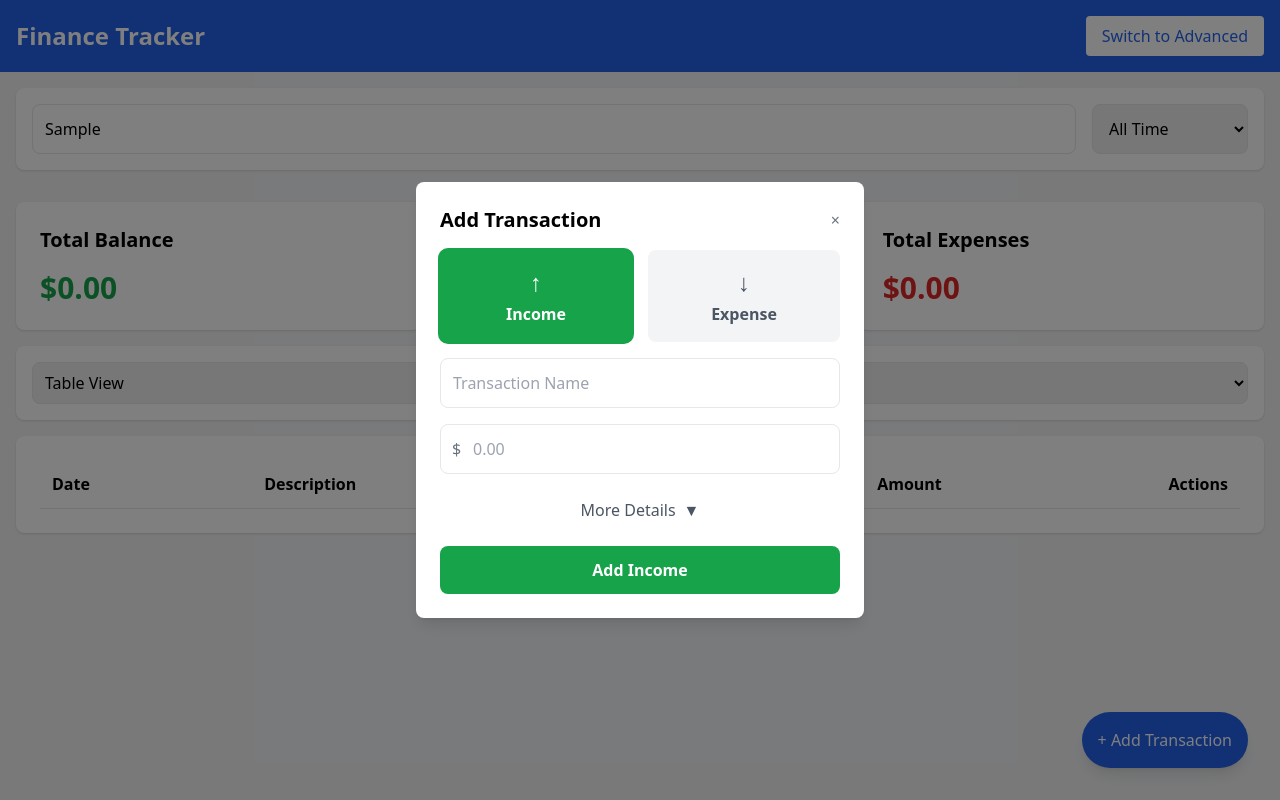
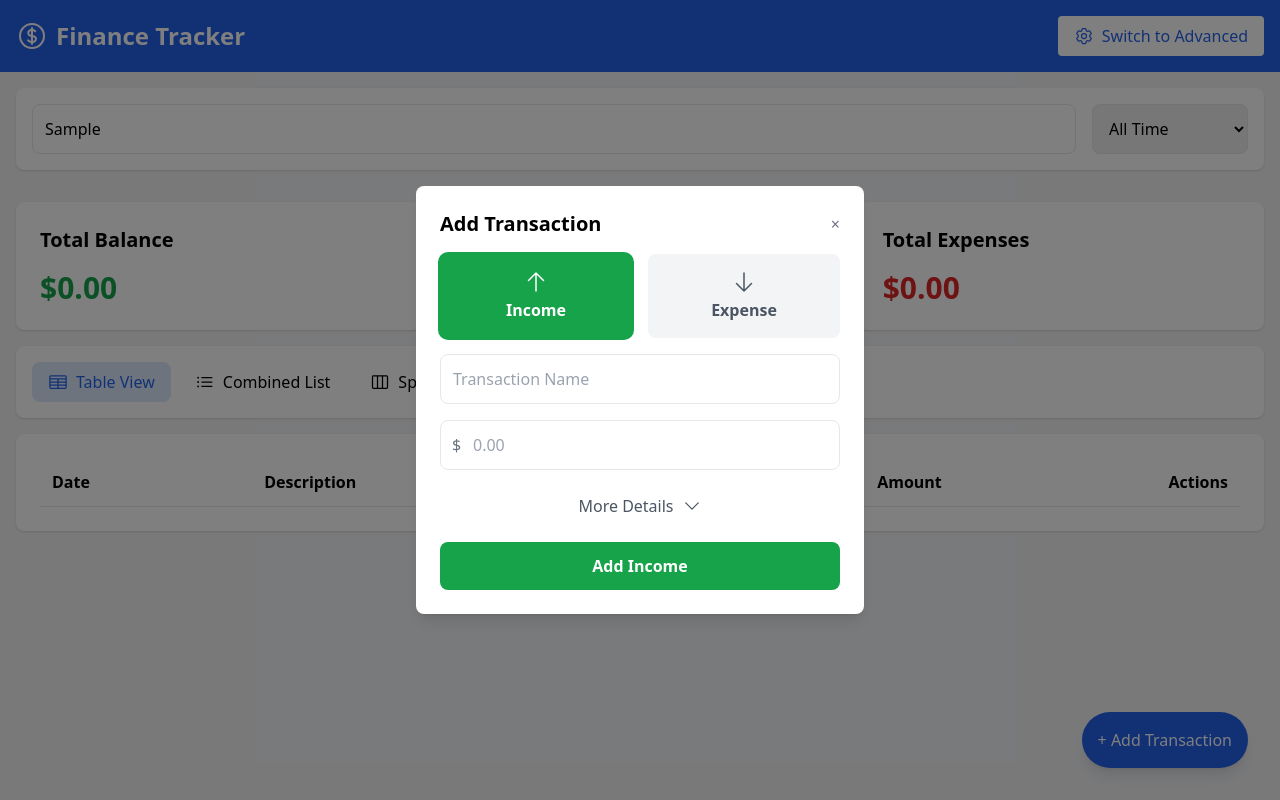
Before and after one commit to Ztaclie/Personal-Financier, a React (Vite) app: page / in a window 1280 px wide. Both pictures are taken after typing "Sample" into the empty fields and a click on the button "+ Add Transaction". Built offline with nearby package versions, Linux system fonts and the light colour scheme.

Commit message:
improved with heroicons

```diff
--- a/src/components/Header.jsx
+++ b/src/components/Header.jsx
@@ -1,14 +1,19 @@
 import PropTypes from "prop-types";
+import { CurrencyDollarIcon, Cog6ToothIcon } from "@heroicons/react/24/outline";
 
 export function Header({ isAdvancedMode, setIsAdvancedMode }) {
   return (
     <nav className="bg-blue-600 p-4">
       <div className="container mx-auto flex justify-between items-center">
-        <h1 className="text-white text-2xl font-bold">Finance Tracker</h1>
+        <div className="flex items-center gap-2 text-white">
+          <CurrencyDollarIcon className="w-8 h-8" />
+          <h1 className="text-2xl font-bold">Finance Tracker</h1>
+        </div>
         <button
           onClick={() => setIsAdvancedMode(!isAdvancedMode)}
-          className="bg-white text-blue-600 px-4 py-2 rounded hover:bg-blue-50"
+          className="bg-white text-blue-600 px-4 py-2 rounded hover:bg-blue-50 flex items-center gap-2"
         >
+          <Cog6ToothIcon className="w-5 h-5" />
           {isAdvancedMode ? "Switch to Basic" : "Switch to Advanced"}
         </button>
       </div>
--- a/src/components/TransactionModal.jsx
+++ b/src/components/TransactionModal.jsx
@@ -1,6 +1,7 @@
 import PropTypes from "prop-types";
 import { useState } from "react";
 import { CATEGORIES } from "../constants/categories";
+import { ArrowUpIcon, ArrowDownIcon, ChevronDownIcon } from '@heroicons/react/24/outline';
 
 export function TransactionModal({
   isOpen,
@@ -72,7 +73,7 @@ export function TransactionModal({
               }`}
             onClick={() => handleTypeChange("income")}
           >
-            <span className="text-2xl mb-1">↑</span>
+            <ArrowUpIcon className="w-6 h-6 mb-1" />
             <span>Income</span>
           </button>
           <button
@@ -84,7 +85,7 @@ export function TransactionModal({
               }`}
             onClick={() => handleTypeChange("expense")}
           >
-            <span className="text-2xl mb-1">↓</span>
+            <ArrowDownIcon className="w-6 h-6 mb-1" />
             <span>Expense</span>
           </button>
         </div>
@@ -127,13 +128,9 @@ export function TransactionModal({
             className="w-full p-2 text-gray-600 hover:text-gray-800 flex items-center justify-center gap-2"
           >
             {isExpanded ? "Less Details" : "More Details"}
-            <span
-              className={`transform transition-transform ${
-                isExpanded ? "rotate-180" : ""
-              }`}
-            >
-              ▼
-            </span>
+            <ChevronDownIcon
+              className={`w-5 h-5 transform transition-transform ${isExpanded ? 'rotate-180' : ''}`}
+            />
           </button>
 
           {/* Expanded Section */}
--- a/src/components/ViewSelector.jsx
+++ b/src/components/ViewSelector.jsx
@@ -1,19 +1,35 @@
 import PropTypes from "prop-types";
+import { TableCellsIcon, ListBulletIcon, ViewColumnsIcon, Square3Stack3DIcon, ClockIcon } from '@heroicons/react/24/outline';
 
 export function ViewSelector({ currentView, onViewChange }) {
+  const views = [
+    { id: 'table', label: 'Table View', icon: TableCellsIcon },
+    { id: 'merged', label: 'Combined List', icon: ListBulletIcon },
+    { id: 'split', label: 'Split View', icon: ViewColumnsIcon },
+    { id: 'cards', label: 'Card Grid', icon: Square3Stack3DIcon },
+    { id: 'timeline', label: 'Timeline', icon: ClockIcon },
+  ];
+
   return (
     <div className="bg-white p-4 rounded-lg shadow mb-4">
-      <select
-        value={currentView}
-        onChange={(e) => onViewChange(e.target.value)}
-        className="w-full p-2 border rounded-lg"
-      >
-        <option value="table">Table View</option>
-        <option value="merged">Combined List</option>
-        <option value="split">Split Income/Expense</option>
-        <option value="cards">Card Grid</option>
-        <option value="timeline">Timeline View</option>
-      </select>
+      <div className="flex gap-2">
+        {views.map(view => {
+          const Icon = view.icon;
+          return (
+            <button
+              key={view.id}
+              onClick={() => onViewChange(view.id)}
+              className={`flex items-center gap-2 px-4 py-2 rounded-lg transition-colors
+                ${currentView === view.id
+                  ? 'bg-blue-100 text-blue-600'
+                  : 'hover:bg-gray-100'}`}
+            >
+              <Icon className="w-5 h-5" />
+              <span>{view.label}</span>
+            </button>
+          );
+        })}
+      </div>
     </div>
   );
 }
--- a/src/components/views/TableView.jsx
+++ b/src/components/views/TableView.jsx
@@ -1,5 +1,6 @@
 import PropTypes from "prop-types";
 import { CATEGORIES } from "../../constants/categories";
+import { TrashIcon } from '@heroicons/react/24/outline';
 
 export function TableView({ transactions, isAdvancedMode, handleDelete }) {
   return (
@@ -40,9 +41,9 @@ export function TableView({ transactions, isAdvancedMode, handleDelete }) {
               <td className="p-3 text-right">
                 <button
                   onClick={() => handleDelete(transaction.id)}
-                  className="text-red-600 hover:text-red-800"
+                  className="text-red-600 hover:text-red-800 p-1 rounded-full hover:bg-red-50"
                 >
-                  Delete
+                  <TrashIcon className="w-5 h-5" />
                 </button>
               </td>
             </tr>
```
